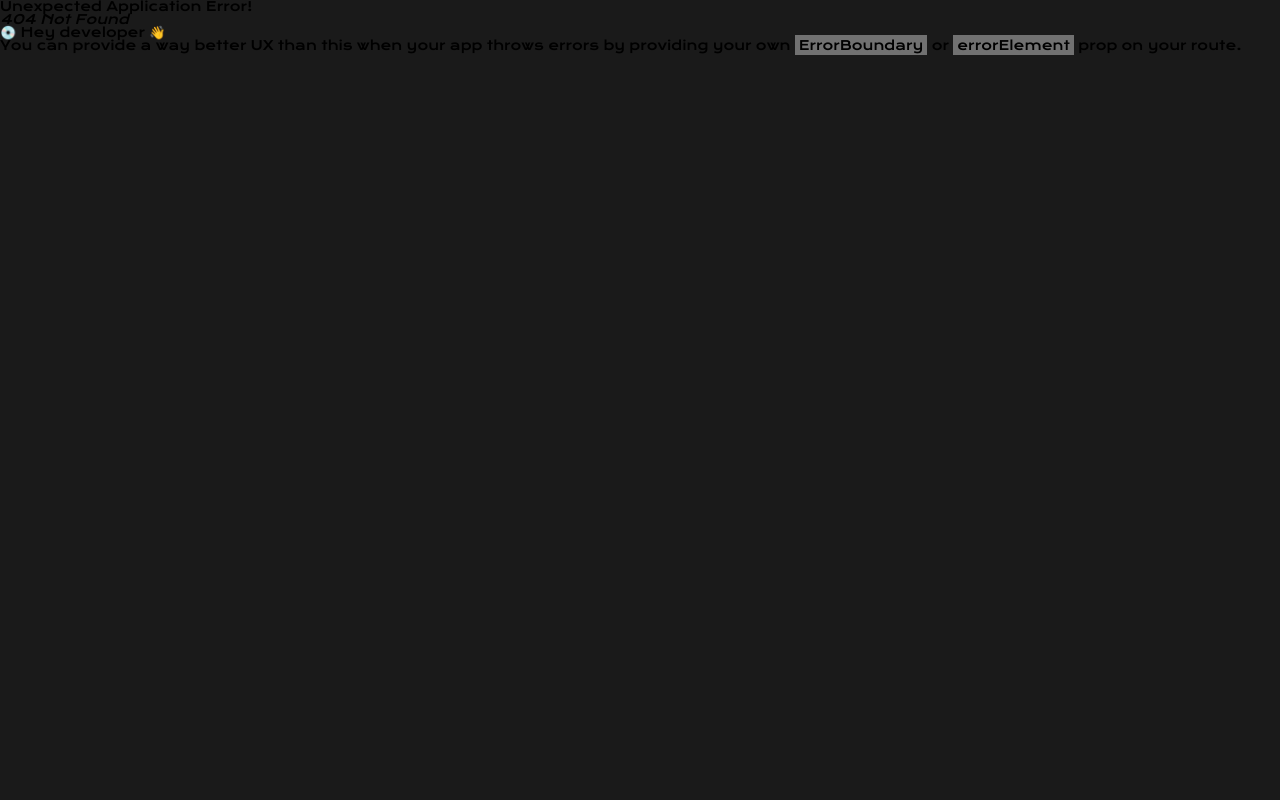
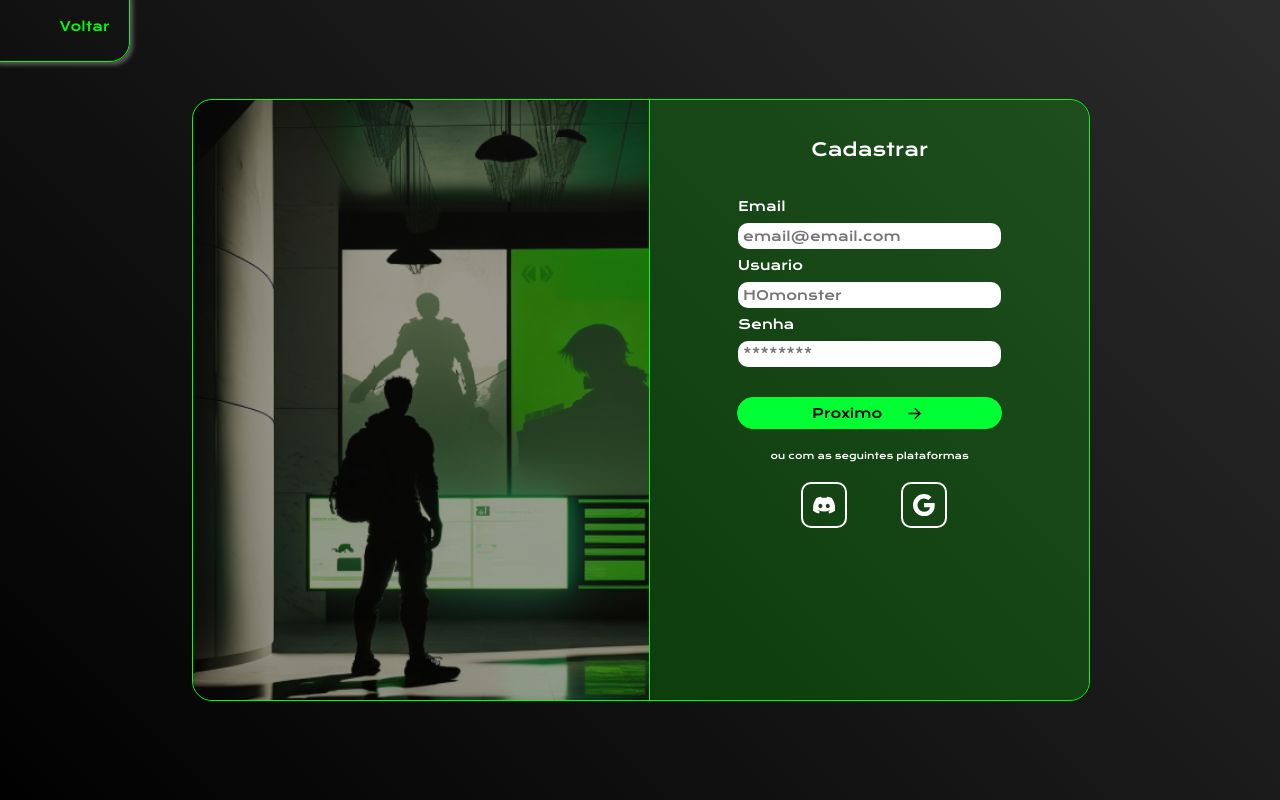
Before and after one commit to Cross-Game/front-end, a React (Create React App) app in the folder cross-game/: page /cadastro in a window 1280 px wide. Before the commit this address had no page. Built offline with nearby package versions, Linux system fonts and the light colour scheme.

Commit message:
tela de cadastro criada

```diff
--- a/cross-game/src/assets/global.css
+++ /dev/null
@@ -1,3 +0,0 @@
-body {
-    font-family: "Krona One";
-  }
--- /dev/null
+++ b/cross-game/src/pages/Cadastro/Cadastro.css
@@ -0,0 +1,154 @@
+body {
+    background: linear-gradient(45deg, rgb(01, 01, 01), rgb(43, 43, 43));
+    font-family: "Krona One";
+}
+
+.container {
+    height: 100vh;
+    display: flex;
+}
+
+.botaoVoltar {
+    display: flex;
+    align-items: flex-start;
+    width: 15%;
+}
+
+.cardCadastro {
+    align-self: center;
+    border: 1px solid red;
+    width: 70%;
+    height: 75%;
+    border: 1px solid #00ff03;
+    border-radius: 20px;
+    display: flex;
+}
+
+.voltar {
+    border: 1px solid #00ff03;
+    border-radius: 20px;
+    padding: 20% 10% 15% 40%;
+    margin: -20px 0 0 -20px;
+    box-shadow: 3px 3px 4px rgba(255, 255, 255, 0.3);
+    color: #00ff03;
+    cursor: pointer;
+}
+
+.voltar:hover {
+    border: 1px solid #00ff03;
+    border-radius: 20px;
+    padding: 20.1% 10% 15% 41%;
+    margin: -20px 0 0 -20px;
+    box-shadow: 3px 3px 4px rgba(255, 255, 255, 0.3);
+    color: #00ff03;
+    cursor: pointer;
+}
+
+.img {
+    background-image: url("./assets/imgCadastro.png");
+    opacity: 0.6;
+    background-size: cover;
+    border-radius: 20px 0 0 20px;
+    width: 52%;
+}
+
+.cardFormCadastro {
+    width: 50%;
+    border-radius: 0 20px 20px 0;
+    background-color: #00ff0330;
+    border-left: 1px solid #00ff03;
+    color: #fff;
+    display: flex;
+    align-items: center;
+    flex-direction: column;
+}
+
+.tituloCadastro {
+    height: 100px;
+    display: flex;
+    align-items: center;
+    font-weight: 100;
+    font-size: large;
+}
+
+.inputCadastro {
+    display: flex;
+    flex-direction: column;
+    width: 60%;
+    font-weight: 100;
+    font-size: small;
+}
+
+input {
+    margin: 10px 0;
+    padding: 5px;
+    outline: none;
+    border: none;
+    border-radius: 10px;
+    color: #083700;
+    font-family: "Krona One";
+    font-size: small;
+}
+
+.botaoCadastro {
+    margin-top: 20px;
+    width: 60%;
+    height: 30px;
+    border-radius: 20px;
+    display: flex;
+    justify-content: center;
+    align-items: center;
+    background: #00FF33;
+    color: #000;
+    border: 1px solid #00FF33;
+    cursor: pointer;
+}
+.botaoCadastro:hover {
+    margin-top: 20px;
+    width: 60%;
+    height: 30px;
+    border-radius: 20px;
+    display: flex;
+    justify-content: center;
+    align-items: center;
+    background: #00FF33;
+    color: #000;
+    border: 0.1px solid #000;
+    cursor: pointer;
+}
+
+.arrowProximo {
+    width: 25px;
+    height: 25px;
+    padding-left: 20px;
+}
+
+.subTitulo {
+    font-family: "Krona One";
+    font-weight: 100;
+    font-size: xx-small;
+    margin: 5% 0;
+}
+
+.loginRapido {
+    display: flex;
+    align-items: center;
+    justify-content: space-evenly;
+    width: 60%;
+}
+.loginDiscord {
+    width: 60%;
+    height: 60%;
+    padding: 10px;
+    border: 2px solid #fff;
+    border-radius: 10px;
+    cursor: pointer;
+}
+.loginGoogle {
+    width: 60%;
+    height: 60%;
+    padding: 10px;
+    border: 2px solid #fff;
+    border-radius: 10px;
+    cursor: pointer;
+}
--- /dev/null
+++ b/cross-game/src/pages/Cadastro/Cadastro.jsx
@@ -0,0 +1,43 @@
+import React from "react";
+import "./Cadastro.css"
+import { BsDiscord, BsGoogle, BsArrowRightShort } from "react-icons/bs";
+
+
+function Cadastro() {
+    return (
+        <>
+            <div className="container">
+                <div className="botaoVoltar">
+                    <p className="voltar">Voltar</p>
+                </div>
+                <div className="cardCadastro">
+                    <div className="img">
+
+                    </div>
+                    <div className="cardFormCadastro">
+                        <div className="tituloCadastro">Cadastrar</div>
+                        <div className="inputCadastro">
+                            <label htmlFor="">Email</label>
+                            <input type="text" placeholder="email@email.com"/>
+                            <label htmlFor="">Usuario</label>
+                            <input type="text" placeholder="HOmonster"/>
+                            <label htmlFor="">Senha</label>
+                            <input type="password" placeholder="********" />
+                        </div>
+                        <div className="botaoCadastro">
+                            <div>Proximo</div>
+                            <BsArrowRightShort className="arrowProximo"/>
+                        </div>
+                        <div className="subTitulo">ou com as seguintes plataformas</div>
+                        <div className="loginRapido">
+                            <div><BsDiscord className="loginDiscord"/></div>
+                            <div><BsGoogle className="loginGoogle"/></div>
+                        </div>
+                    </div>
+                </div>
+            </div>
+        </>
+    )
+}
+
+export default Cadastro;
```
Also changed, not shown: cross-game/src/index.js (+5 -2 lines), cross-game/src/pages/Cadastro/assets/imgCadastro.png (added).
